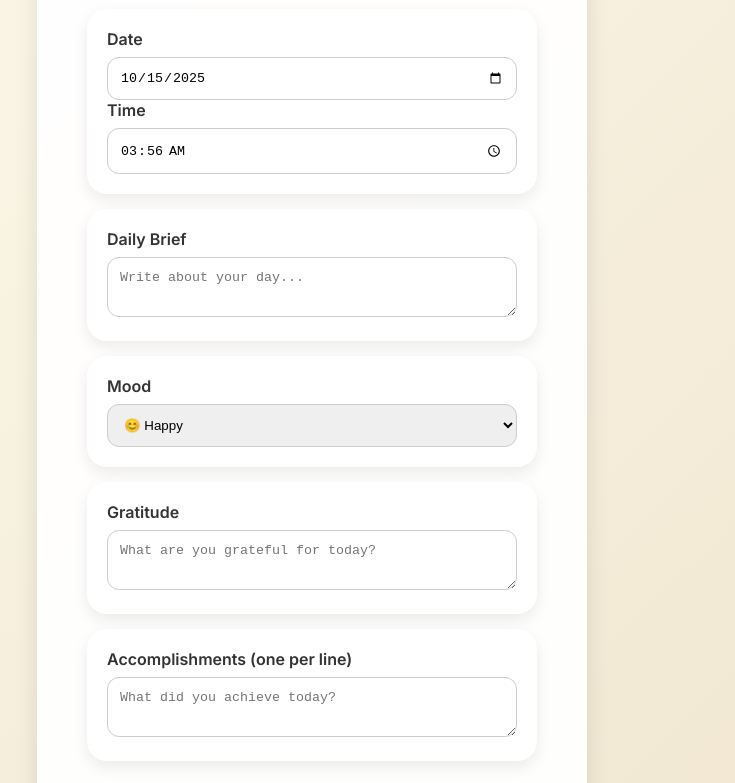
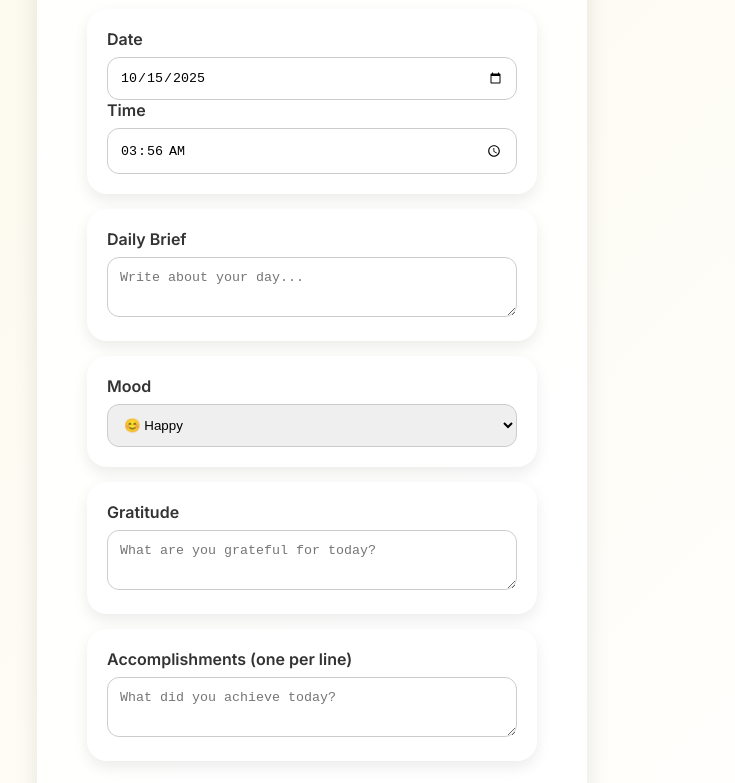
Before and after one commit to ballalnish/My-Journal, a plain HTML site: page index.html in a window 1280 px wide. Shown: the part 135-918 px from the top of the page, without its empty margins (328-1063 px from the left). Drawn offline with Linux system fonts and the light colour scheme.

Commit message:
Update style.css

```diff
--- a/style.css
+++ b/style.css
@@ -7,7 +7,7 @@
 
 body {
   font-family: 'Inter', sans-serif;
-  background: linear-gradient(135deg, #FCF9EA, #F0E5CF);
+  background: linear-gradient(135deg, #FCF9EA, #FffffF);
   display: flex;
   justify-content: center;
   padding: 30px;
```
